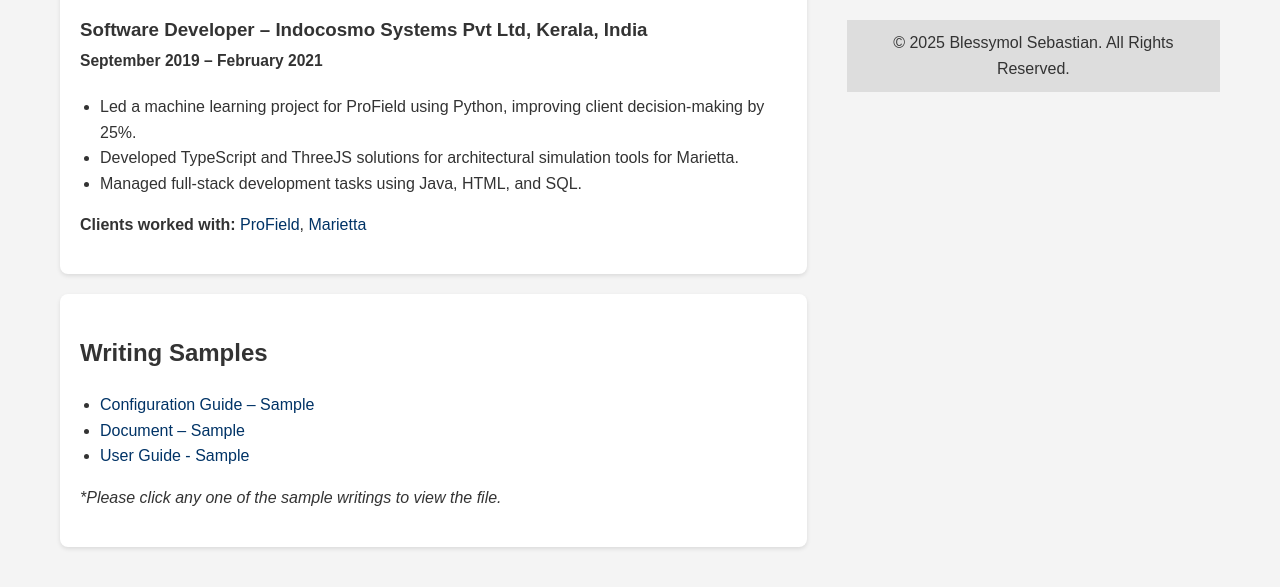
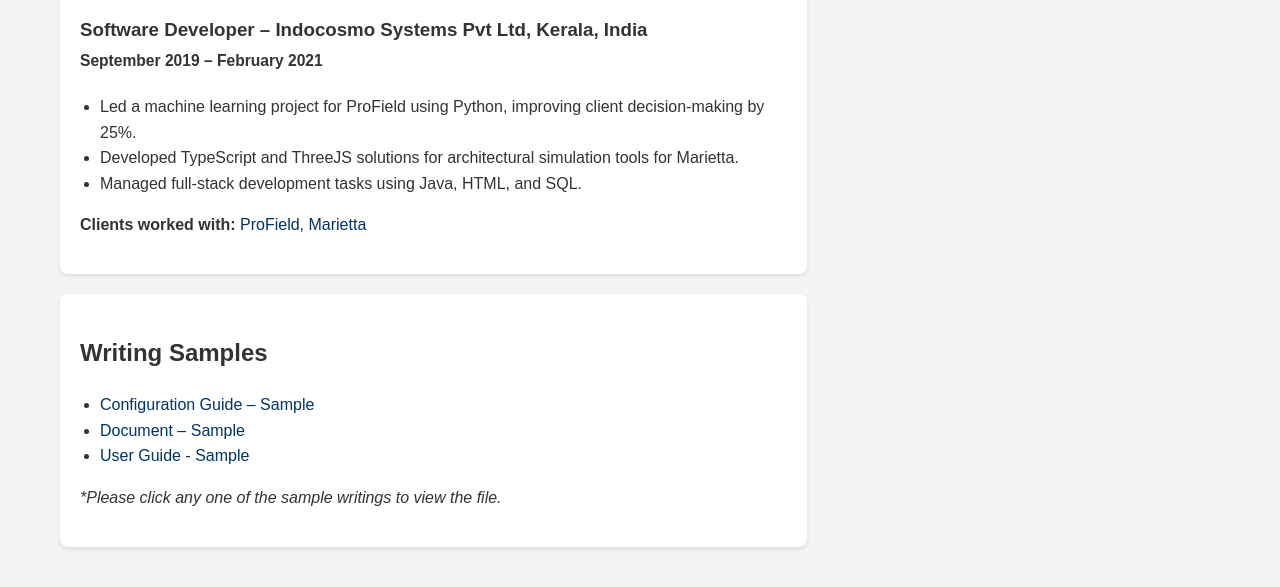
Before and after one commit to Blessy-Sebastian/Blessy-Sebastian.github.io, a plain HTML site: page index.html in a window 1280 px wide. Shown: the part 1013-1600 px from the top of the page. Drawn offline with Linux system fonts and the light colour scheme.

Commit message:
Update index.html

```diff
--- a/index.html
+++ b/index.html
@@ -219,9 +219,5 @@
     </ul>
   </section>
 
-  <footer>
-    &copy; 2025 Blessymol Sebastian. All Rights Reserved.
-  </footer>
-
 </body>
 </html>
```
